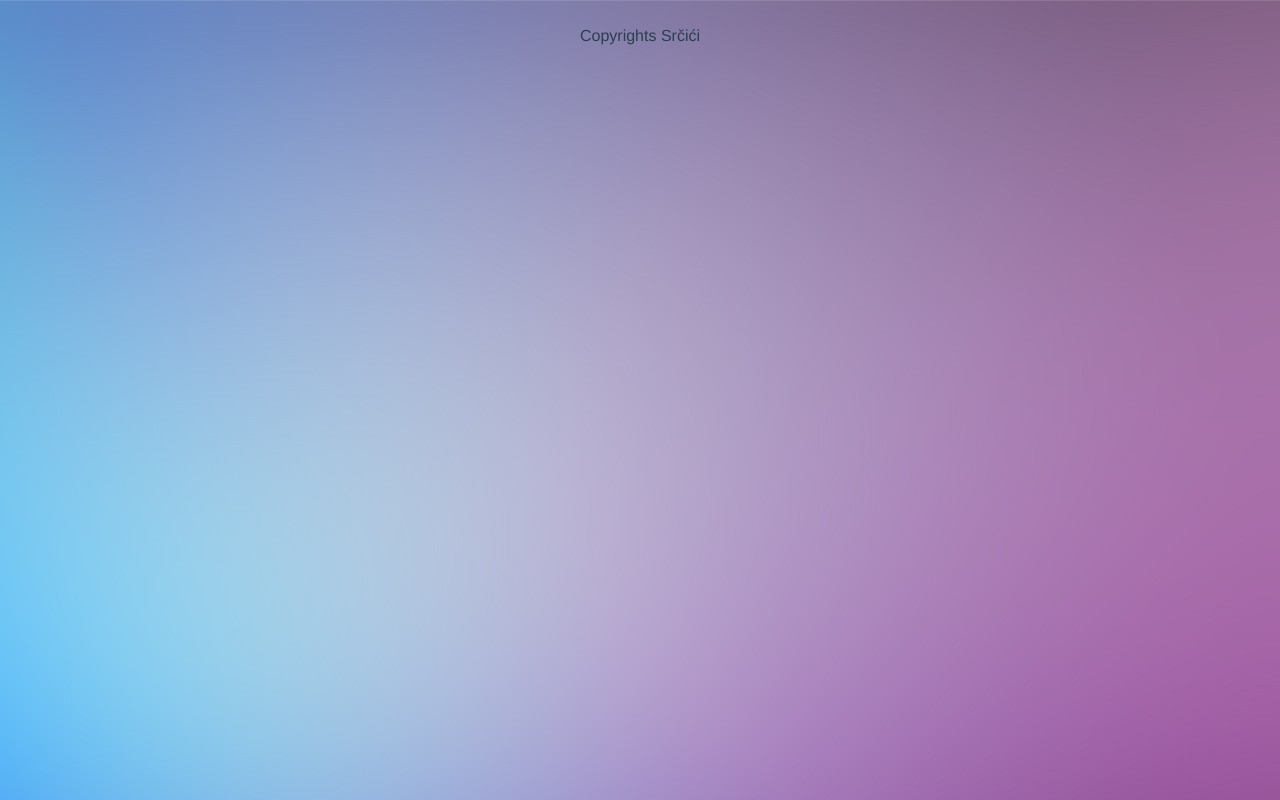
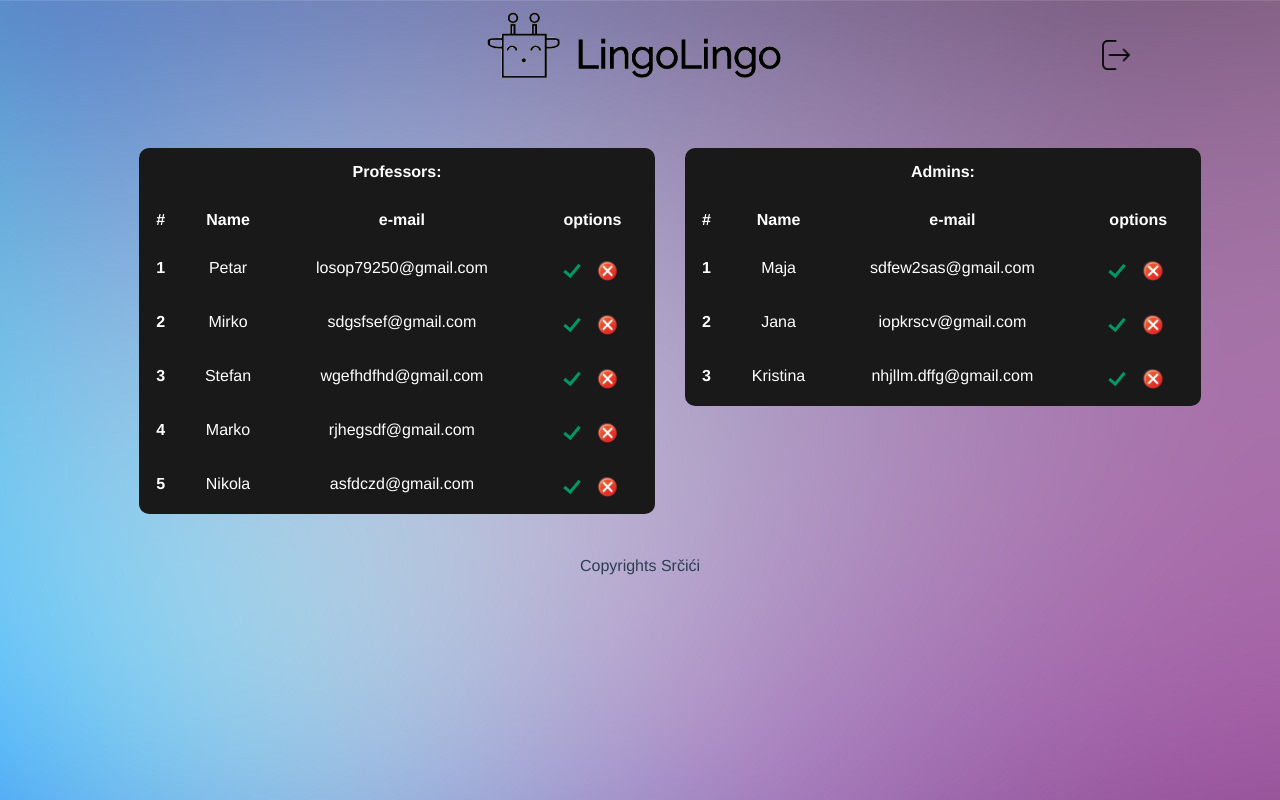
Before and after one commit to ksendzo/LingoLingo, a Vue app in the folder implementation/: page /admin/RequestPage in a window 1280 px wide. Built offline with nearby package versions, Linux system fonts and the light colour scheme.

Commit message:
kraaj valjdaaa

```diff
--- a/implementation/src/components/admin/NavAdmin.vue
+++ b/implementation/src/components/admin/NavAdmin.vue
@@ -1,4 +1,5 @@
 <template>
+<div>
     <div class = "row">
         <div class = " offset-1 col-10 naslov" id="" >
             <router-link to="/admin">
@@ -11,6 +12,9 @@
             <img src="@/assets/logout.png" width="30" height="30"/>
         </button>
     </div>
+    <br/>
+    <br/>
+</div>
 </template>
 
 
--- a/implementation/src/router/index.js
+++ b/implementation/src/router/index.js
@@ -11,6 +11,7 @@ import Login from '@/views/Login.vue'
 import Register from '@/views/Register.vue'
 import QuestionList from '@/views/QuestionList.vue'
 import ReportList from '@/views/ReportList.vue'
+import RequestPage from '@/views/RequestPage.vue'
 
 
 import 'bootstrap/dist/css/bootstrap.min.css'
@@ -73,6 +74,11 @@ const routes = [
     path: '/admin/ReportList',
     name: 'ReportList',
     component: ReportList
+  },
+  {
+    path: '/admin/RequestPage',
+    name: 'RequestPage',
+    component: RequestPage
   }
 
 ]
--- a/implementation/src/views/AdminPage.vue
+++ b/implementation/src/views/AdminPage.vue
@@ -1,20 +1,34 @@
 <template>
   <div class="admin">
     <NavAdmin/>
-    <RequestList/>
+    <br/>
+    <div class="row">
+      <div class="offset-2 col-3 box rangList">
+        <router-link to='/admin/RequestPage'>
+          <h2>Requests</h2>
+        </router-link>
+      </div>
+      <div class="offset-2 col-3 box rangList">
+        <router-link to='/admin/reportList'>
+          <h2>Reports</h2>
+        </router-link>
+      </div>
+    </div>
+    <br/>
+    <br/>
+    <br/>
 
   </div>
 </template>
 
 <script>
-import RequestList from '@/components/admin/RequestList';
 import NavAdmin from '@/components/admin/NavAdmin'
 
 export default {
 
   name:'AdminPage',
   components:{
-    RequestList, NavAdmin
+     NavAdmin
 
   }
 }
--- /dev/null
+++ b/implementation/src/views/RequestPage.vue
@@ -0,0 +1,98 @@
+<template>
+<div>
+    <NavAdmin/>
+        <div class="row">
+            <div class="col-6 ">
+            <table class="box table text-white table-borderless tablePadding">
+            <thead>
+                <tr>
+                    <th colspan="4">Professors:</th>
+                </tr>
+
+                <tr>
+                <th scope="col">#</th>
+                <th scope="col">Name</th>
+                <th scope="col">e-mail</th>
+                <th scope="col">options</th>
+                </tr>
+            </thead>
+            <tbody>
+                <tr v-for="(entry, i) in professors" :key="i">
+                <th scope="row">{{ ++i }}</th>
+                <td>{{ entry.name }}</td>
+                <td>{{ entry.mail }}</td>
+                <td>
+                    <img class="languageIcon" src="@/assets/false.png"/>
+                    <img class="languageIcon" src="@/assets/decline.png"/>
+                </td>
+                </tr>
+            </tbody>
+            </table>
+        </div>
+
+        <div class="col-6">
+            <table class="box table text-white table-borderless tablePadding">
+            <thead>
+                <tr>
+                    <th colspan="4">Admins:</th>
+                </tr>
+                <tr>
+                <th scope="col">#</th>
+                <th scope="col">Name</th>
+                <th scope="col">e-mail</th>
+                <th scope="col">options</th>
+                </tr>
+            </thead>
+            <tbody>
+                <tr v-for="(entry, i) in admins" :key="i">
+                <th scope="row">{{ ++i }}</th>
+                <td>{{ entry.name }}</td>
+                <td>{{ entry.mail }}</td>
+                <td>
+                    <img class="languageIcon" src="@/assets/false.png"/>
+                    <img class="languageIcon" src="@/assets/decline.png"/>
+                </td>
+                </tr>
+            </tbody>
+            </table>
+        </div>
+    </div>
+</div>
+</template>
+
+<style>
+.tablePadding {
+    margin-right: 30px;
+    margin-left: 30px ;
+    width: 100%;
+}
+</style>
+
+
+<script>
+import NavAdmin from '@/components/admin/NavAdmin.vue'
+
+export default {
+    components: {
+        NavAdmin
+    },
+    data(){
+        return{
+            professors: [
+                {name: "Petar", mail: "losop79250@gmail.com"},
+                {name: "Mirko", mail: "sdgsfsef@gmail.com"},
+                {name: "Stefan", mail: "wgefhdfhd@gmail.com"},
+                {name: "Marko", mail: "rjhegsdf@gmail.com"},
+                {name: "Nikola", mail: "asfdczd@gmail.com"}
+            ],
+            admins: [
+                {name: "Maja", mail: "sdfew2sas@gmail.com"},
+                {name: "Jana", mail: "iopkrscv@gmail.com"},
+                {name: "Kristina", mail: "nhjllm.dffg@gmail.com"}
+            ]
+
+        }
+    },
+    name: 'RequesPage'
+}
+</script>
```
